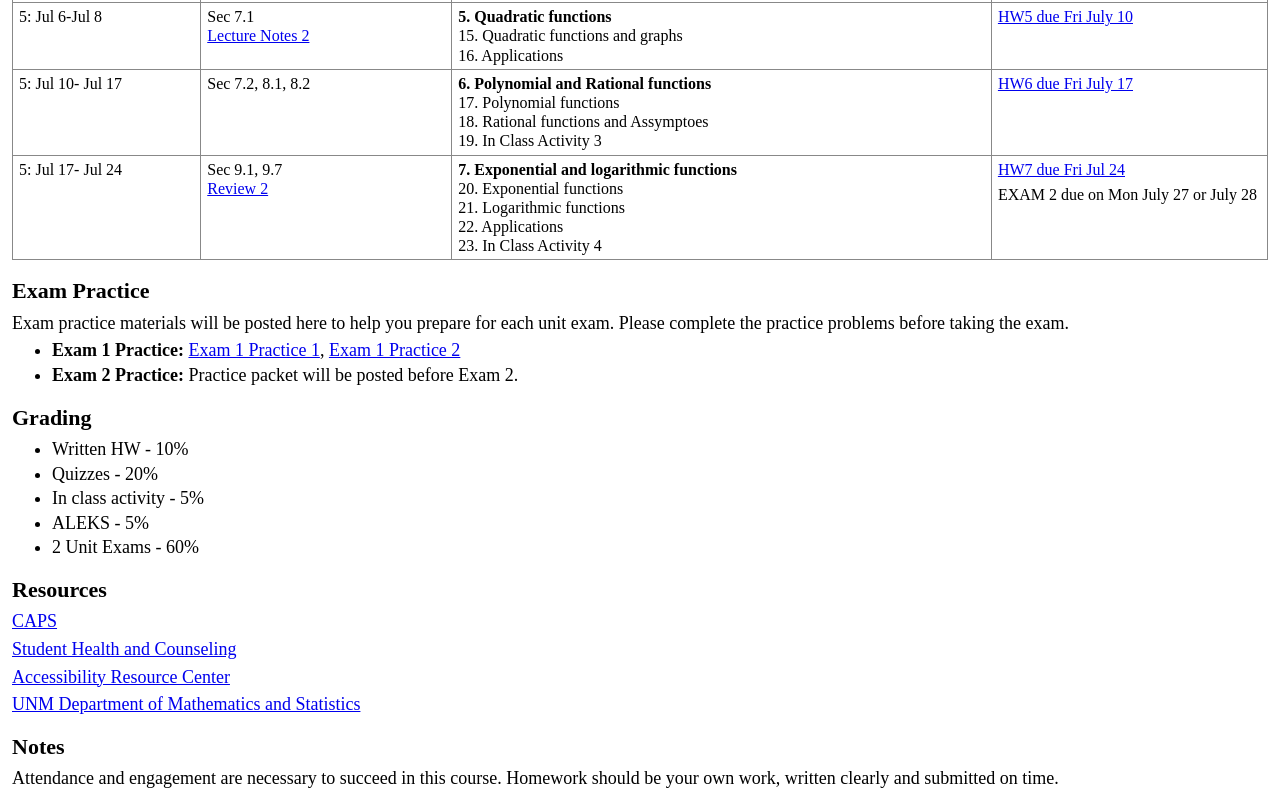
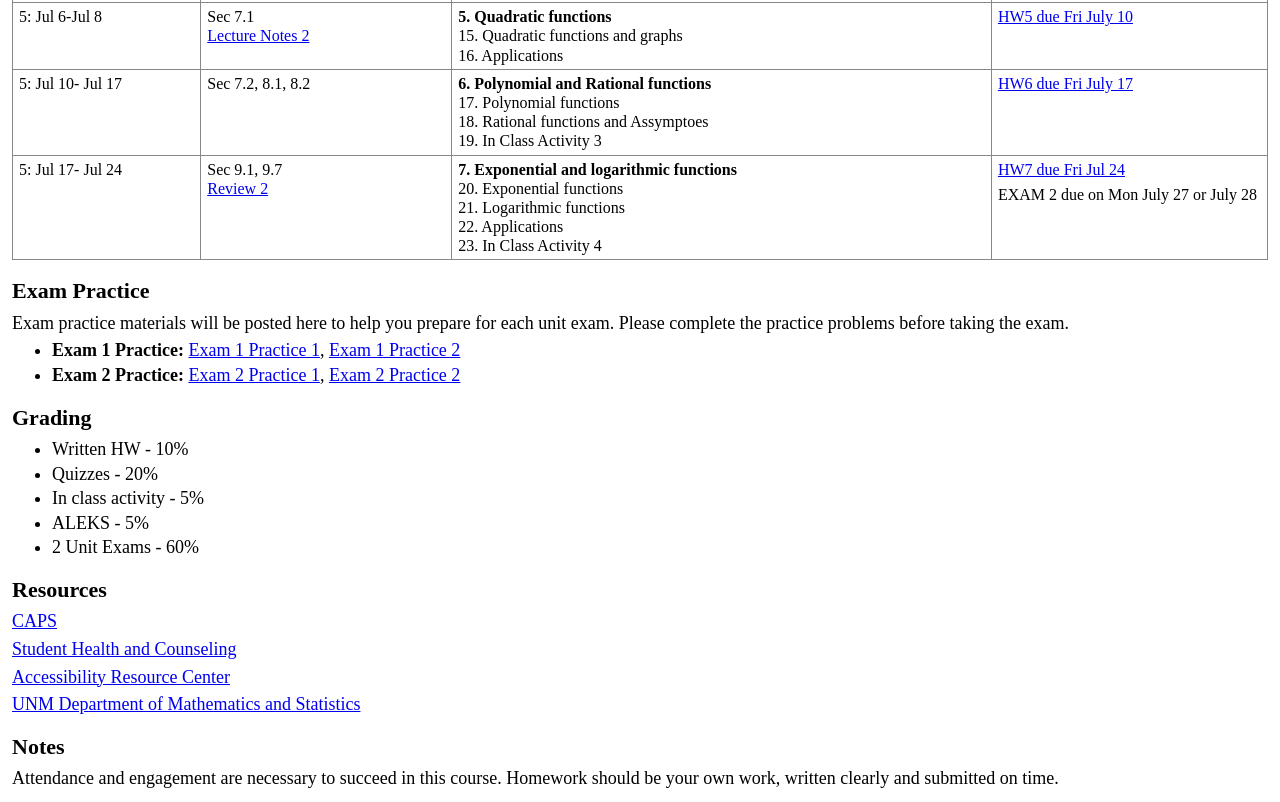
Before and after one commit to lyle1205/lyle_math1220, a plain HTML site: page index.html in a window 1280 px wide. Shown: the part 1108-1910 px from the top of the page. Drawn offline with Linux system fonts and the light colour scheme.

Commit message:
index.html

```diff
--- a/index.html
+++ b/index.html
@@ -277,7 +277,8 @@
   <p> Exam practice materials will be posted here to help you prepare for each unit exam. Please complete the practice problems before taking the exam. </p>
   <ul> <li> <strong>Exam 1 Practice:</strong> <a href="Exam1_Practice1.pdf" target="_blank">Exam 1 Practice 1</a>,
   <a href="Exam1_Practice2.pdf" target="_blank">Exam 1 Practice 2</a></li>
-    <li> <strong>Exam 2 Practice:</strong> Practice packet will be posted before Exam 2. </li> </ul>
+    <li> <strong>Exam 2 Practice:</strong> <a href="Exam 2 Practice 1.pdf" target="_blank">Exam 2 Practice 1</a>,
+  <a href="Exam 2 Practice 2.pdf" target="_blank">Exam 2 Practice 2</a> </li> </ul>
 
   <h2>Grading</h2>
   <ul>
```
